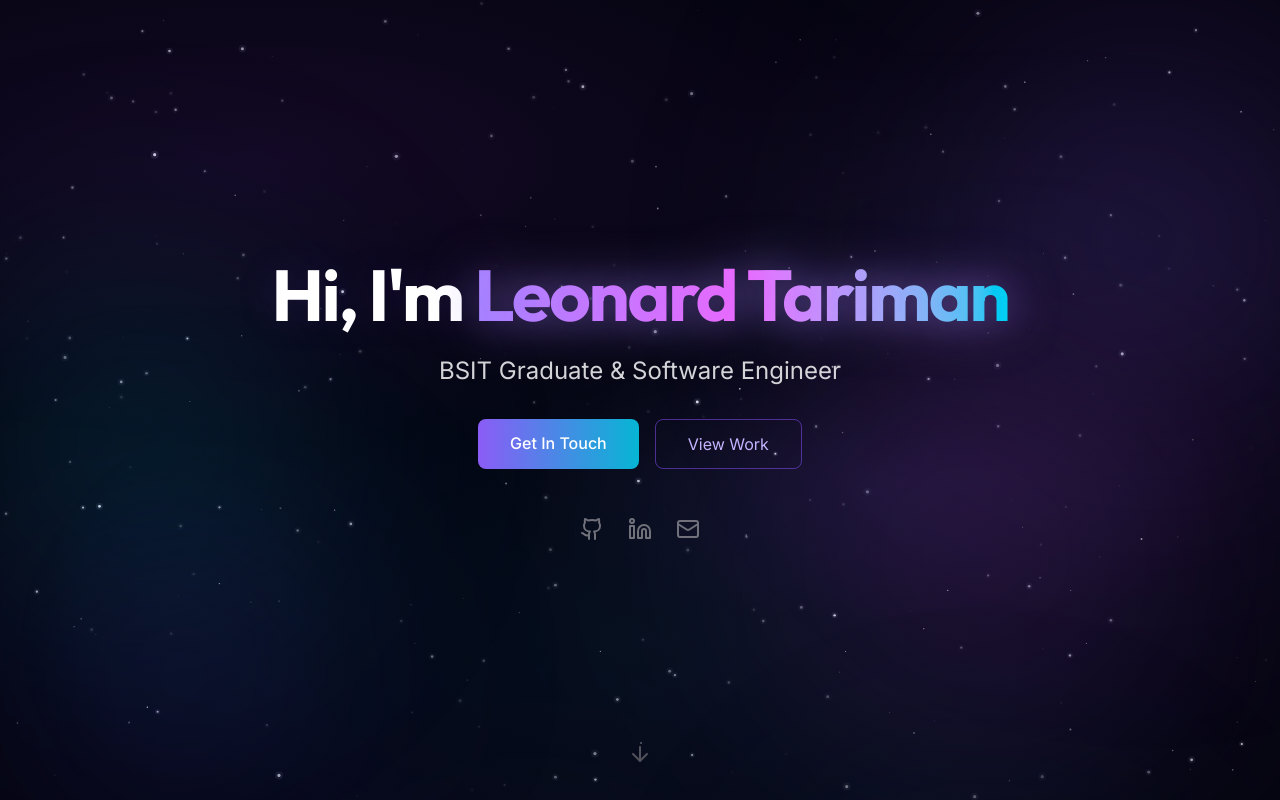
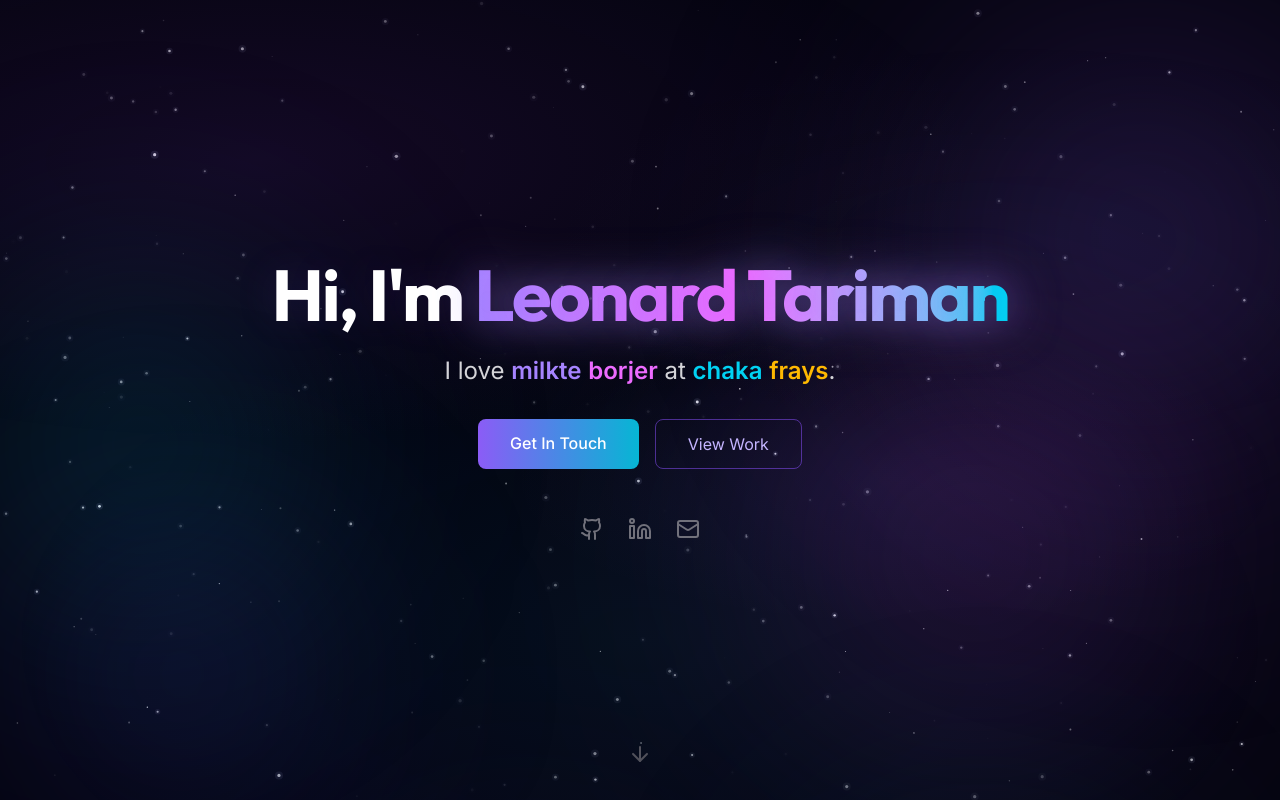
Before and after one commit to Yunaaaard/PortfolioV2, a React (Vite) app: page / in a window 1280 px wide. Shown: the top 800 px of the page. Built offline with nearby package versions, Linux system fonts and the light colour scheme.

Commit message:
Add funny interactive hover animations to meme text

```diff
--- a/src/app/components/About.tsx
+++ b/src/app/components/About.tsx
@@ -20,7 +20,7 @@ export function About() {
     {
       icon: Sparkles,
       label: "Interests",
-      value: "AI & Full-Stack Systems",
+      value: "Thriving Technologies",
       color: "text-fuchsia-400"
     }
   ];
--- a/src/app/components/CosmicBackground.tsx
+++ b/src/app/components/CosmicBackground.tsx
@@ -1,15 +1,8 @@
 import { useEffect, useRef } from "react";
 
-/**
- * Renders a full-page cosmic / galactic background with:
- * - A canvas layer that paints twinkling stars
- * - CSS nebula clouds that float slowly
- * - Shooting-star streaks that fire at random intervals
- */
 export function CosmicBackground() {
   const canvasRef = useRef<HTMLCanvasElement>(null);
 
-  /* ---------- Star-field canvas ---------- */
   useEffect(() => {
     const canvas = canvasRef.current;
     if (!canvas) return;
@@ -39,7 +32,7 @@ export function CosmicBackground() {
     const generateStars = () => {
       stars.length = 0;
       const area = canvas.width * canvas.height;
-      const count = Math.floor(area / 3000); // density
+      const count = Math.floor(area / 3000);
       for (let i = 0; i < count; i++) {
         stars.push({
           x: Math.random() * canvas.width,
@@ -63,7 +56,6 @@ export function CosmicBackground() {
         ctx.fillStyle = `rgba(255,255,255,${alpha})`;
         ctx.fill();
 
-        // tiny glow for brighter stars
         if (star.radius > 1) {
           ctx.beginPath();
           ctx.arc(star.x, star.y, star.radius * 2.5, 0, Math.PI * 2);
@@ -77,7 +69,6 @@ export function CosmicBackground() {
     resize();
     animId = requestAnimationFrame(draw);
 
-    // Listen to window resize
     window.addEventListener("resize", resize);
 
     return () => {
@@ -88,17 +79,14 @@ export function CosmicBackground() {
 
   return (
     <div className="cosmic-bg">
-      {/* Star canvas */}
       <canvas
         ref={canvasRef}
         className="absolute inset-0 w-full h-full"
         style={{ mixBlendMode: "screen" }}
       />
 
-      {/* Deep-space radial gradient base */}
       <div className="absolute inset-0 cosmic-base-gradient" />
 
-      {/* Nebula clouds — large, slow, soft */}
       <div className="nebula nebula-1" />
       <div className="nebula nebula-2" />
       <div className="nebula nebula-3" />
@@ -106,7 +94,6 @@ export function CosmicBackground() {
       <div className="nebula nebula-5" />
       <div className="nebula nebula-6" />
 
-      {/* Shooting stars — purely CSS-animated streaks */}
       <div className="shooting-star shooting-star-1" />
       <div className="shooting-star shooting-star-2" />
       <div className="shooting-star shooting-star-3" />
--- a/src/app/components/Hero.tsx
+++ b/src/app/components/Hero.tsx
@@ -17,8 +17,60 @@ export function Hero() {
           </RevealItem>
 
           <RevealItem>
-            <p className="text-xl md:text-2xl text-zinc-300 mb-8">
-              BSIT Graduate & Software Engineer
+            <p className="text-xl md:text-2xl text-zinc-300 mb-8 select-none">
+              {"I love "}
+              <motion.span
+                className="inline-block cursor-pointer text-violet-400 font-semibold hover:drop-shadow-[0_0_12px_rgba(167,139,250,0.8)]"
+                whileHover={{
+                  scale: 1.25,
+                  rotate: [0, -10, 10, -10, 0],
+                  transition: { duration: 0.5 }
+                }}
+                whileTap={{ scale: 0.95 }}
+              >
+                milkte
+              </motion.span>
+              {" "}
+              <motion.span
+                className="inline-block cursor-pointer text-fuchsia-400 font-semibold hover:drop-shadow-[0_0_12px_rgba(232,121,249,0.8)]"
+                whileHover={{
+                  scale: 1.25,
+                  y: [0, -10, 0],
+                  transition: {
+                    duration: 0.6,
+                    repeat: Infinity,
+                    repeatType: "mirror"
+                  }
+                }}
+                whileTap={{ scale: 0.95 }}
+              >
+                borjer
+              </motion.span>
+              {" at "}
+              <motion.span
+                className="inline-block cursor-pointer text-cyan-400 font-semibold hover:drop-shadow-[0_0_12px_rgba(34,211,238,0.8)]"
+                whileHover={{
+                  scale: 1.25,
+                  skewX: [0, 15, -15, 15, 0],
+                  transition: { duration: 0.5 }
+                }}
+                whileTap={{ scale: 0.95 }}
+              >
+                chaka
+              </motion.span>
+              {" "}
+              <motion.span
+                className="inline-block cursor-pointer text-amber-400 font-semibold hover:drop-shadow-[0_0_12px_rgba(251,191,36,0.8)]"
+                whileHover={{
+                  scale: 1.25,
+                  rotate: 360,
+                  transition: { duration: 0.6 }
+                }}
+                whileTap={{ scale: 0.95 }}
+              >
+                frays
+              </motion.span>
+              {"."}
             </p>
           </RevealItem>
 
--- a/src/app/components/Projects.tsx
+++ b/src/app/components/Projects.tsx
@@ -49,7 +49,7 @@ export function Projects() {
     },
     {
       title: "PACMAN",
-      description: "A simple PACMAN game with AI using Java - Object Oriented Programming",
+      description: "A simple PACMAN game with Machine Learning using Java - Object Oriented Programming",
       image: pacmanImg,
       tags: ["Java", "Machine Learning", "OOP"],
       github: "https://github.com/Yunaaaard/Pac-man",
```
